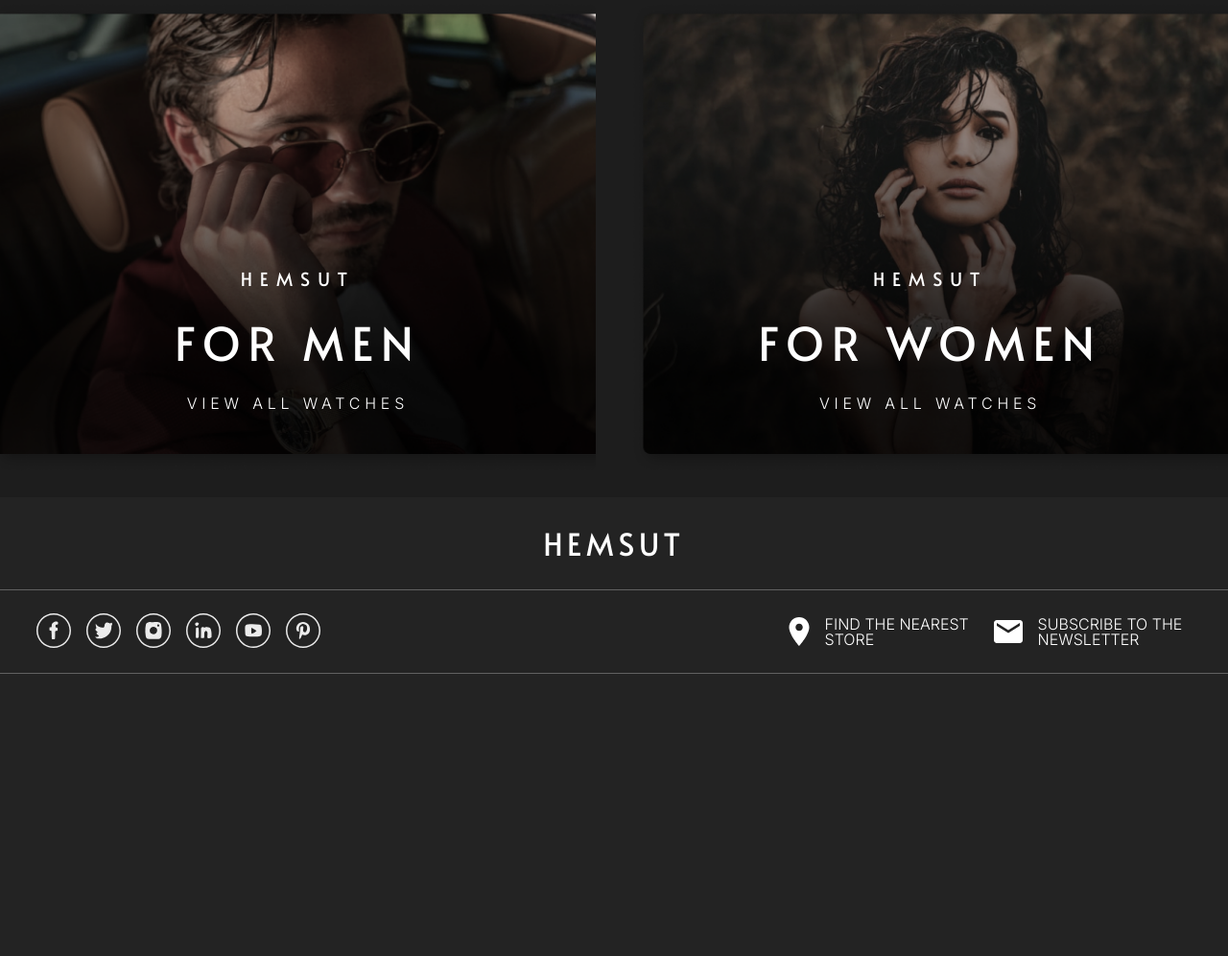
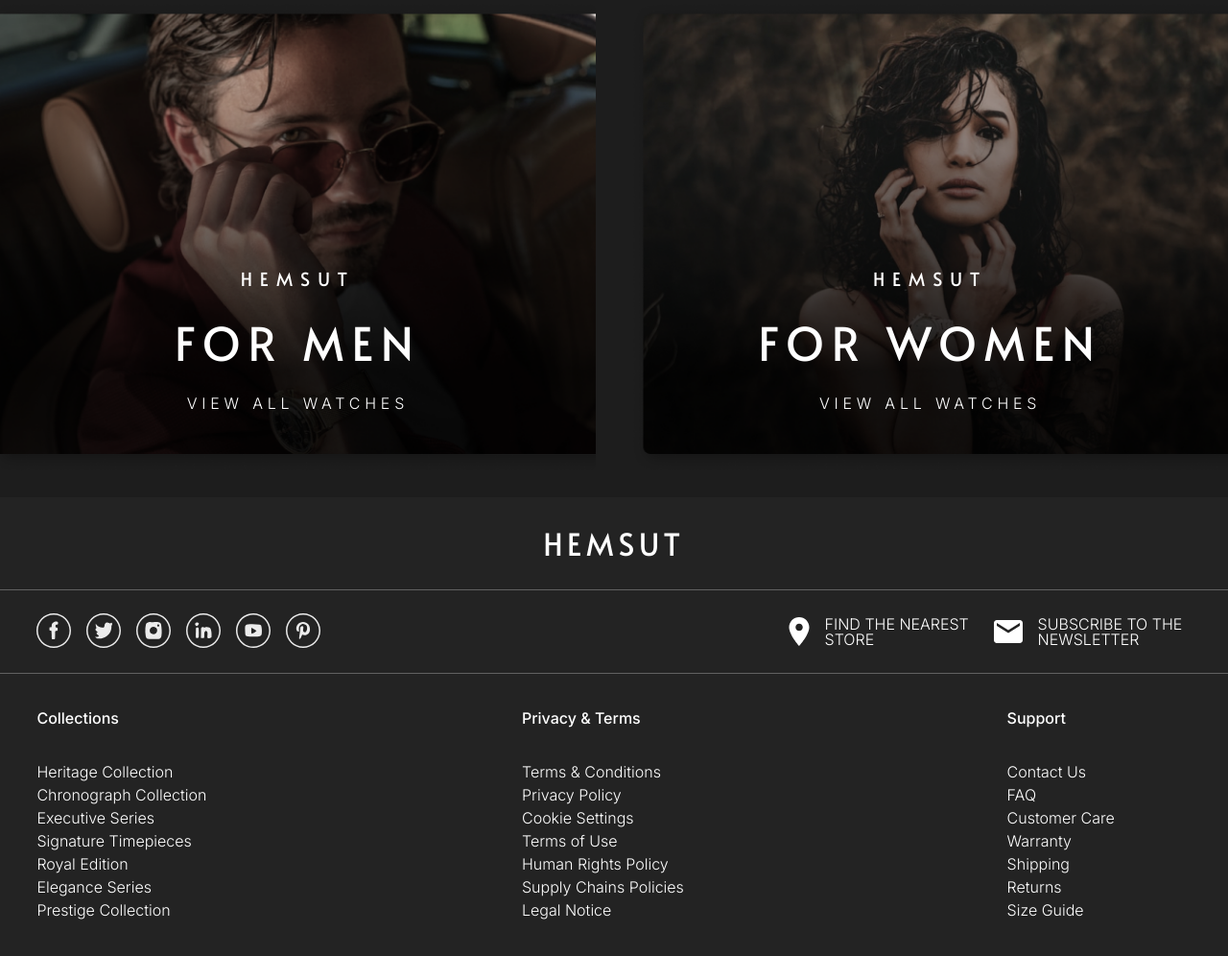
Before and after one commit to chroanz/hemsut, a plain HTML site: page index.html in a window 1280 px wide. Shown: the part 1711-2707 px from the top of the page at 96% size. Drawn offline with Linux system fonts and the light colour scheme.

Commit message:
Finalizad a versão desktop da primeira pagina

```diff
--- a/css/style.css
+++ b/css/style.css
@@ -354,3 +354,28 @@ footer {
     font-weight: 100;
     text-align: initial;
 }
+
+.third-box {
+    display: flex;
+    justify-content: space-between;
+    padding: 3%;
+}
+
+.third-box ul {
+    height: 100%;
+    width: 12rem;
+    display: flex;
+    flex-direction: column;
+    align-items: flex-start;
+    justify-content: space-between;
+    gap: .5rem;
+}
+
+.third-box h4 {
+    height: 3rem;
+}
+
+.third-box li {
+    font-weight: 100;
+    text-decoration: none;
+}
--- a/index.html
+++ b/index.html
@@ -149,31 +149,34 @@
         </div>
         <div class="third-box">
             <ul>
-                <li></li>
-                <li></li>
-                <li></li>
-                <li></li>
-                <li></li>
-                <li></li>
-                <li></li>
+                <h4>Collections</h4>
+                <li>Heritage Collection</li>
+                <li>Chronograph Collection</li>
+                <li>Executive Series</li>
+                <li>Signature Timepieces</li>
+                <li>Royal Edition</li>
+                <li>Elegance Series</li>
+                <li>Prestige Collection</li>
             </ul>
             <ul>
-                <li></li>
-                <li></li>
-                <li></li>
-                <li></li>
-                <li></li>
-                <li></li>
-                <li></li>
+                <h4>Privacy & Terms</h4>
+                <li>Terms & Conditions</li>
+                <li>Privacy Policy</li>
+                <li>Cookie Settings</li>
+                <li>Terms of Use</li>
+                <li>Human Rights Policy</li>
+                <li>Supply Chains Policies</li>
+                <li>Legal Notice</li>
             </ul>
             <ul>
-                <li></li>
-                <li></li>
-                <li></li>
-                <li></li>
-                <li></li>
-                <li></li>
-                <li></li>
+                <h4>Support</h4>
+                <li>Contact Us</li>
+                <li>FAQ</li>
+                <li>Customer Care</li>
+                <li>Warranty</li>
+                <li>Shipping</li>
+                <li>Returns</li>
+                <li>Size Guide</li>
             </ul>
         </div>
     </footer>
```
